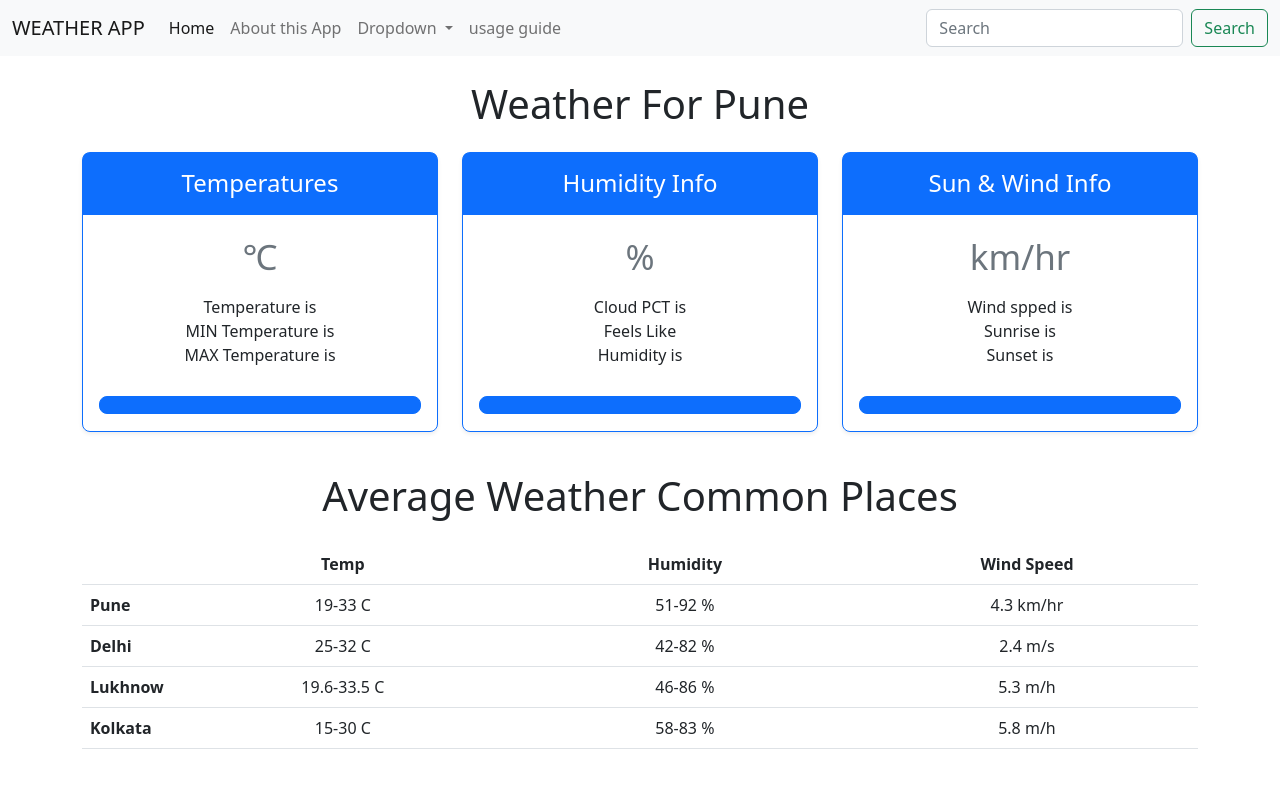
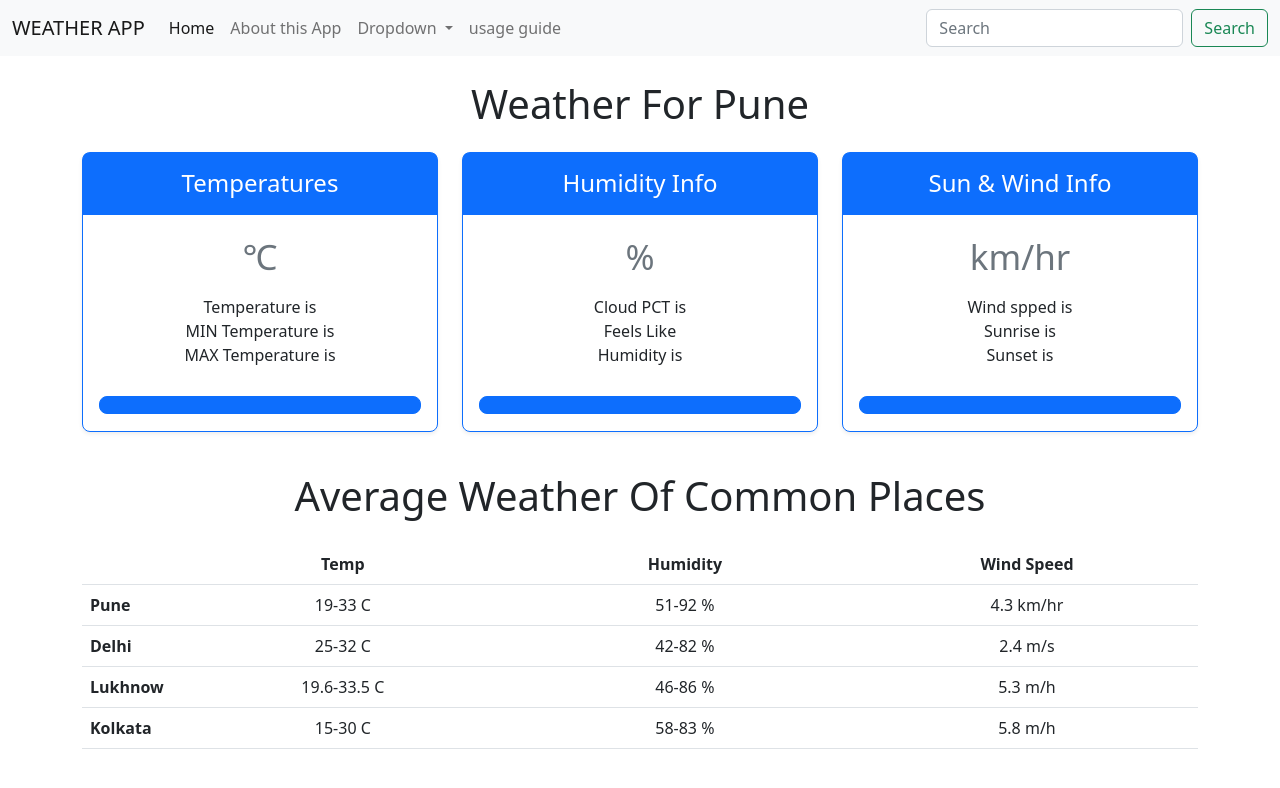
Before and after one commit to PRATHAMESH-PADALKAR/WEB-PROJECTS, a plain HTML site: page weather/p.html in a window 1280 px wide. Drawn offline with nearby package versions, Linux system fonts and the light colour scheme; no server answers.

Commit message:
git add -A

```diff
--- a/weather/p.html
+++ b/weather/p.html
@@ -99,7 +99,7 @@
               </div>
             </div>
 
-            <h2 class="display-6 text-center mb-4">Average Weather Common Places</h2>
+            <h2 class="display-6 text-center mb-4">Average Weather Of Common Places</h2>
 
             <div class="table-responsive">
               <table class="table text-center">
```
Also changed, not shown: weather/p.css (deleted).
